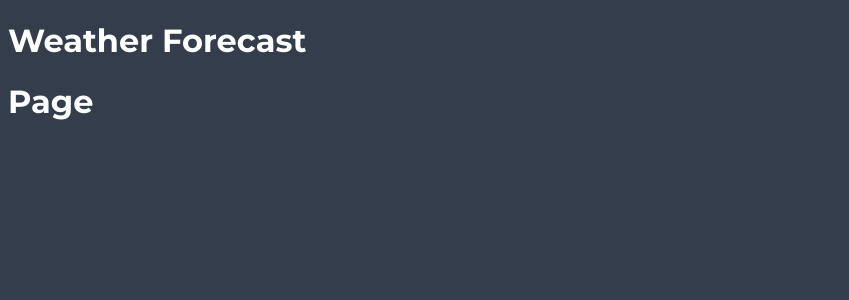
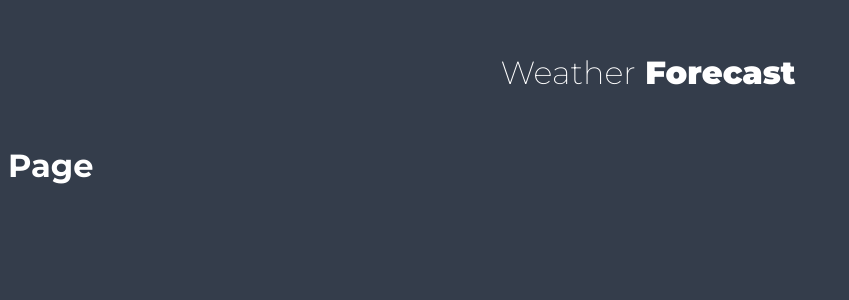
Before and after one commit to VirajPatidar/weather-app, a React (Create React App) app: page / in a window 1280 px wide. Shown: the top 300 px of the page, without its empty margins (0-849 px from the left). Built offline with nearby package versions, Linux system fonts and the light colour scheme.

Commit message:
header styles

```diff
--- a/src/components/Header.js
+++ b/src/components/Header.js
@@ -1,17 +1,5 @@
 import React from 'react';
-
-const styles = {
-    heading: {
-        padding: "2rem",
-        textAlign: "center",
-        fontWeight: 900,
-        fontSize: "2rem",
-    },
-
-    light: {
-        fontWeight: 100,
-    },
-};
+import styles from './Header.module.css';
 
 const Header = () => (
     <h1 className={styles.heading}>
--- /dev/null
+++ b/src/components/Header.module.css
@@ -0,0 +1,10 @@
+.heading {
+    padding: 2rem;
+    text-align: center;
+    font-weight: 900;
+    font-size: 2rem;
+}
+
+.light {
+    font-weight: 100;
+}
```
